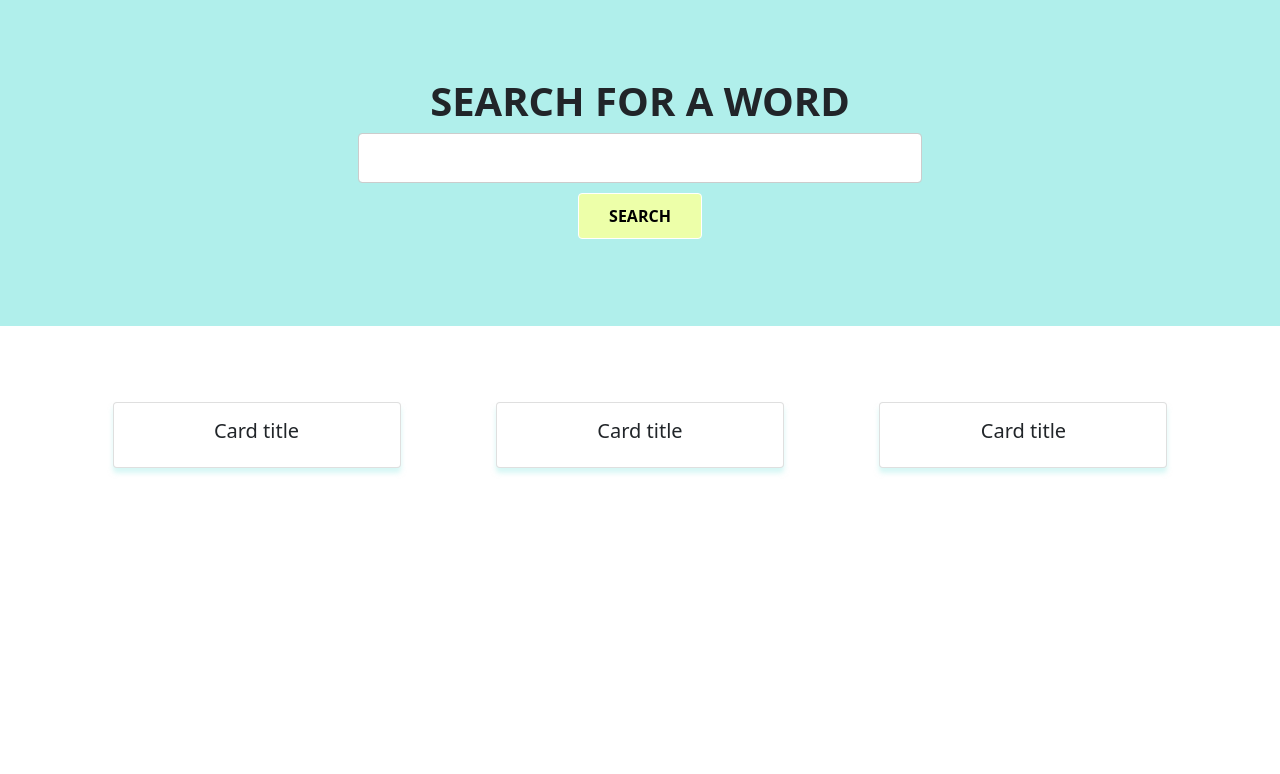
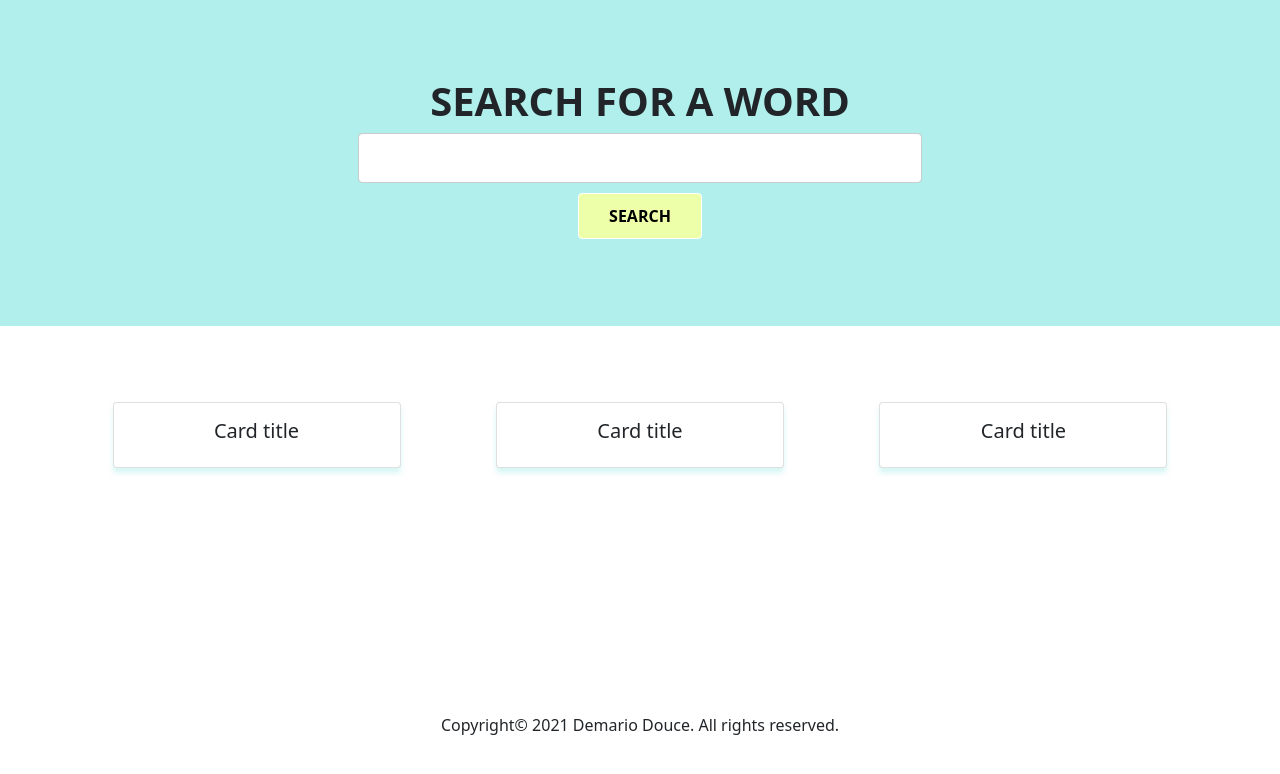
Before and after one commit to DemarioDouce/SimpleDictionary-Website, a React (Create React App) app: page / in a window 1280 px wide. Shown: the top 774 px of the page. Built offline with nearby package versions, Linux system fonts and the light colour scheme.

Commit message:
Layout complete.

```diff
--- a/src/App.js
+++ b/src/App.js
@@ -6,6 +6,10 @@ import "./res/css/style.css";
 function App() {
   // Declare a new state variable
   const [searchText, setSearchText] = useState("");
+  //Function to get current year.
+  const currentYear = () => {
+    return new Date().getFullYear();
+  };
   return (
     <>
       {/* Main container */}
@@ -60,6 +64,7 @@ function App() {
           style={{
             textAlign: "center",
             padding: "6%",
+            marginBottom: "10%",
           }}
         >
           {/* Row */}
@@ -117,6 +122,21 @@ function App() {
             </div>
           </div>
         </div>
+        {/* Bottom */}
+        <footer
+          style={{
+            textAlign: "center",
+          }}
+        >
+          <p
+            style={{
+              marginLeft: "auto",
+              marginRight: "auto",
+            }}
+          >
+            Copyright© {currentYear()} Demario Douce. All rights reserved.
+          </p>
+        </footer>
       </div>
     </>
   );
```
